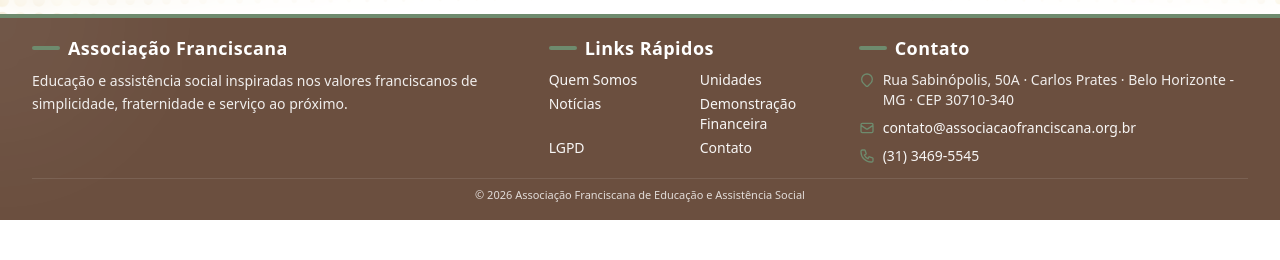
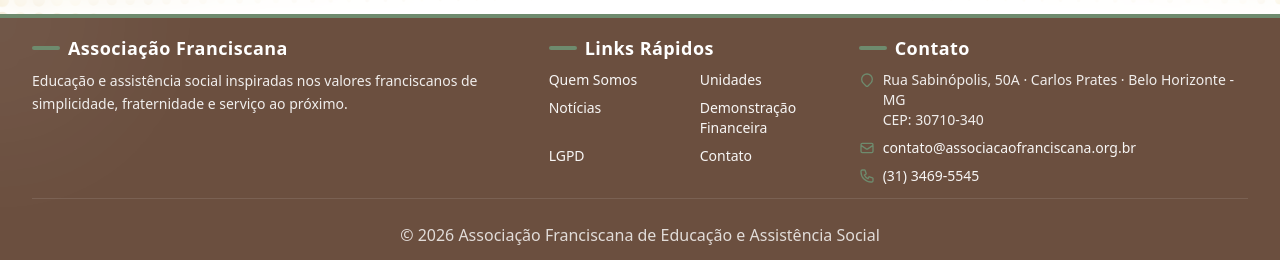
Before and after one commit to hugowenner/associacao-franciscana, a Next.js app: page /contato in a window 1280 px wide. Shown: the part 1018-1278 px from the top of the page. Before the commit the page ends 1238 px from the top, so only its background shows below. Built offline with nearby package versions, Linux system fonts and the light colour scheme.

Commit message:
style(footer): melhora alinhamento, espaçamento e tipografia
- Aumenta destaque do copyright
- Corrige quebra de linha do CEP (whitespace-nowrap)
- Ajusta espaçamento entre links (Notícias / LGPD)
- Melhora alinhamento geral das colunas no footer

```diff
--- a/app/contato/page.tsx
+++ b/app/contato/page.tsx
@@ -102,7 +102,7 @@
                   allowFullScreen
                   loading="lazy"
                   referrerPolicy="no-referrer-when-downgrade"
-                  className="grayscale group-hover:grayscale-0 transition-all duration-700"
+                  className="transition-all duration-700"
                 ></iframe>
               </div>
             </div>
--- a/components/Footer.tsx
+++ b/components/Footer.tsx
@@ -33,7 +33,7 @@
               </h3>
             </div>
 
-            <ul className="grid grid-cols-2 gap-x-4 gap-y-1 text-sm">
+            <ul className="grid grid-cols-2 gap-x-4 gap-y-2 text-sm">
               {[
                 { href: '/quem-somos', label: 'Quem Somos' },
                 { href: '/unidades', label: 'Unidades' },
@@ -74,7 +74,8 @@
                 </svg>
 
                 <p>
-                  Rua Sabinópolis, 50A · Carlos Prates · Belo Horizonte - MG · CEP 30710-340
+                  Rua Sabinópolis, 50A · Carlos Prates · Belo Horizonte - MG <br />
+                  <span className="whitespace-nowrap">CEP: 30710-340</span>
                 </p>
               </div>
 
@@ -117,8 +118,8 @@
           </div>
         </div>
 
-        <div className="border-t border-white/10 pt-2 flex items-center justify-center">
-          <p className="text-[11px] text-white/80 text-center">
+        <div className="border-t border-white/10 pt-6 flex items-center justify-center">
+          <p className="text-base text-white/80 font-medium text-center">
             © {CURRENT_YEAR} Associação Franciscana de Educação e Assistência Social
           </p>
         </div>
```
